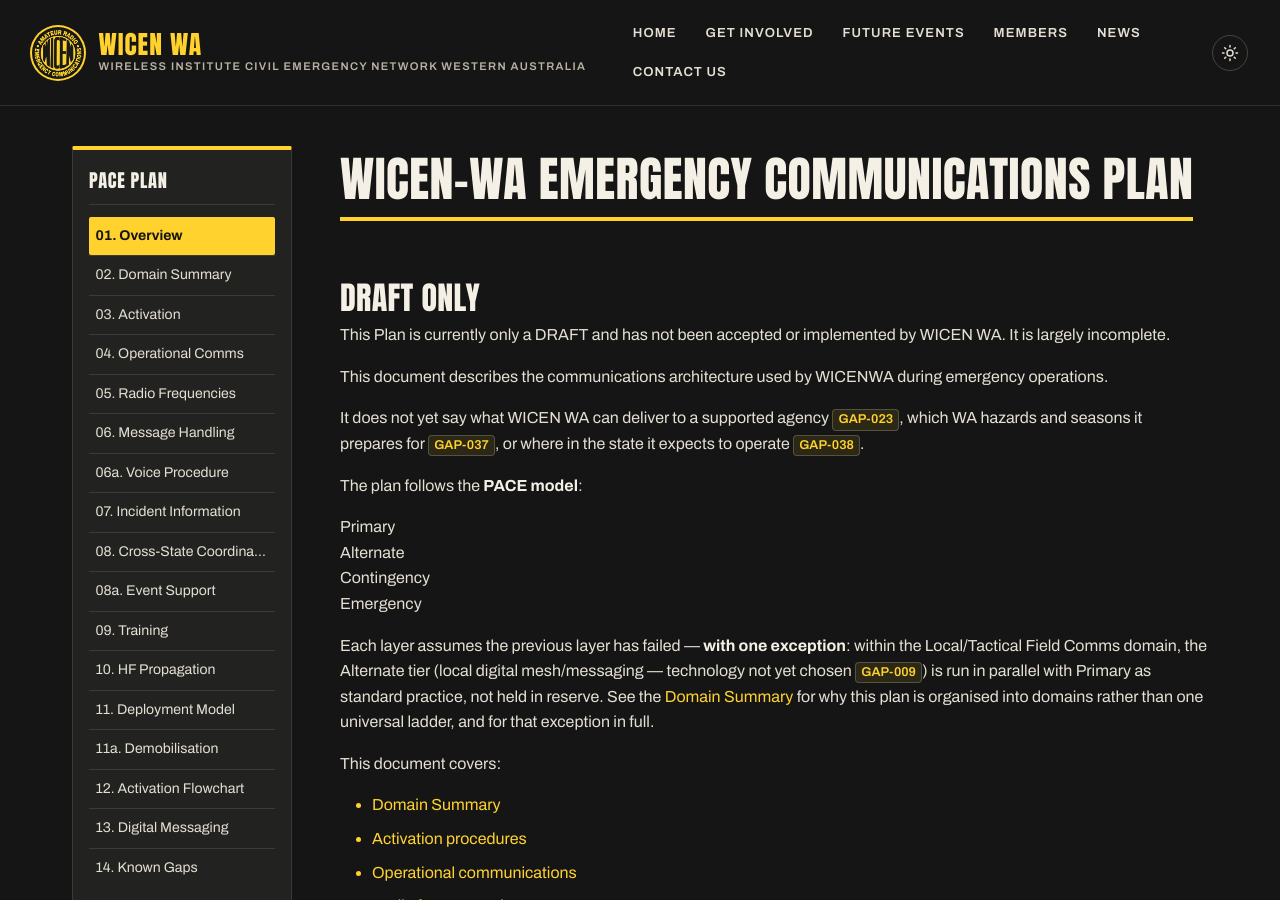
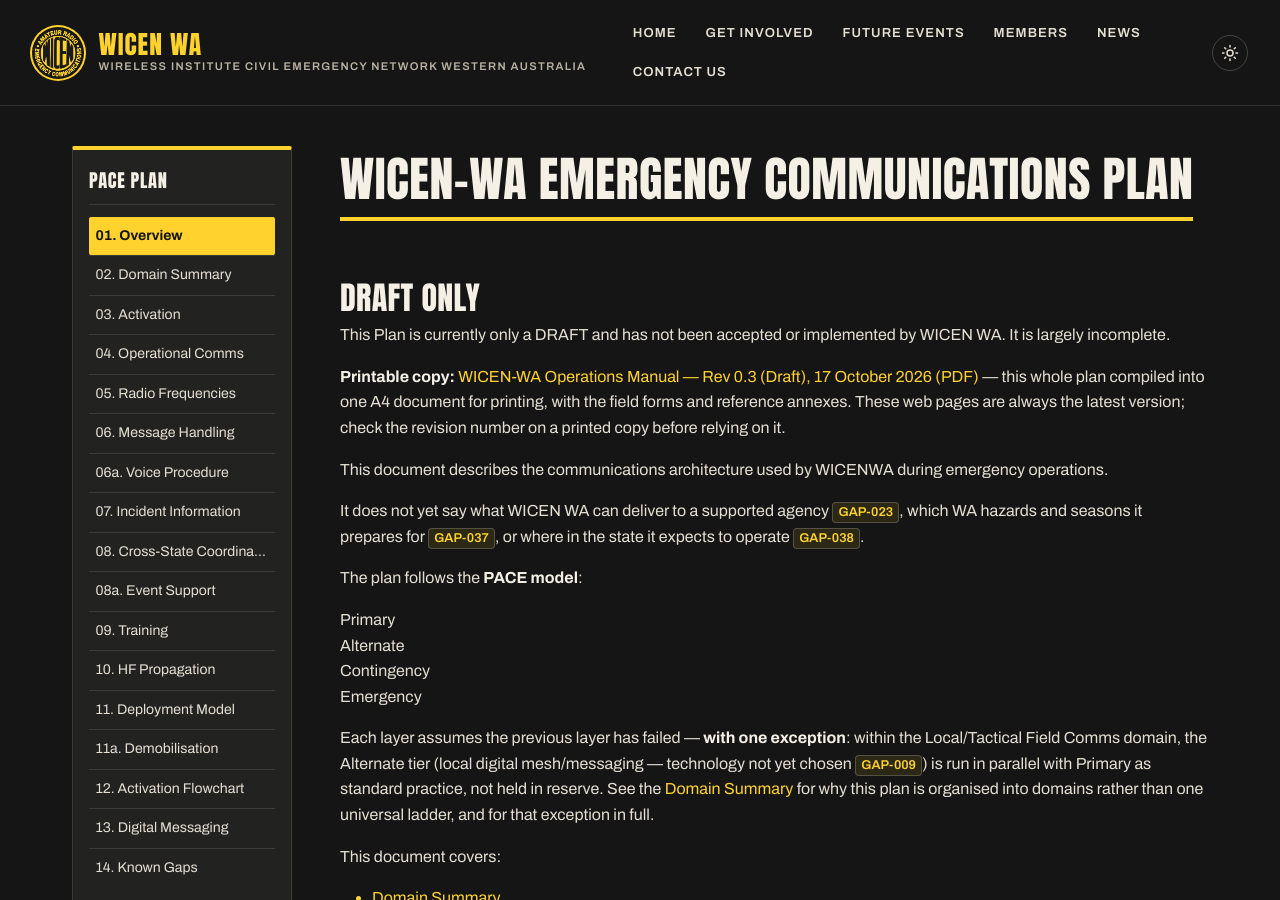
Before and after one commit to jubbp/WICENWA-Web, a Jekyll site: the page built from PACE/overview.md, in a window 1280 px wide and 900 px high. Built offline with Jekyll 4.4.1, drawn with Linux system fonts in a browser that asks for light colours.

Commit message:
offer the Operations Manual (Rev 0.3) for download from the PACE Overview and Member Info
The website copy is written by tools/export.py manual in WICENWA-Records, from the
same build as the Drive copy; republishing the manual must republish it here too.

Co-Authored-By: Claude Opus 5.5 <noreply@anthropic.com>

```diff
--- a/PACE/overview.md
+++ b/PACE/overview.md
@@ -8,6 +8,9 @@ PaceNavTitle: 01. Overview
 ## DRAFT ONLY
 
 This Plan is currently only a DRAFT and has not been accepted or implemented by WICEN WA. It is largely incomplete.
+
+{% assign manual_rev = site.data.manual.revisions | first %}
+**Printable copy:** [WICEN-WA Operations Manual — Rev {{ manual_rev.revision }} ({{ site.data.manual.status | capitalize }}), {{ manual_rev.date }} (PDF)](/assets/manual/WICEN-WA-Operations-Manual.pdf) — this whole plan compiled into one A4 document for printing, with the field forms and reference annexes. These web pages are always the latest version; check the revision number on a printed copy before relying on it.
 
 
 
```
Also changed, not shown: _data/manual.yml (+15 -0 lines), members.md (+1 -0 lines), README.md, 1 other file.
